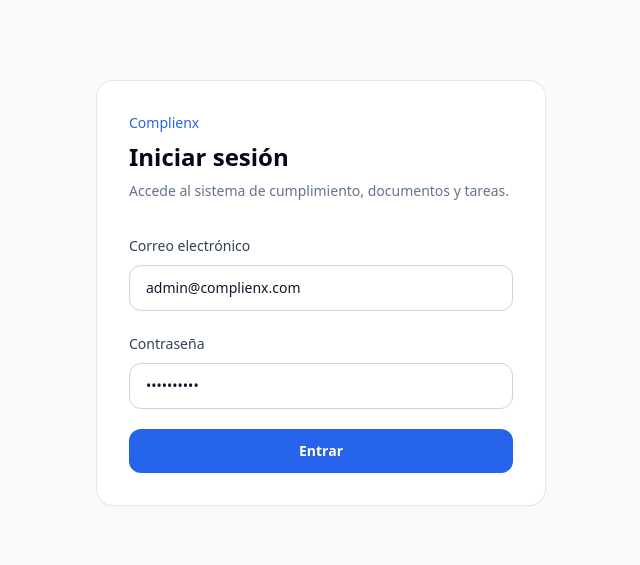
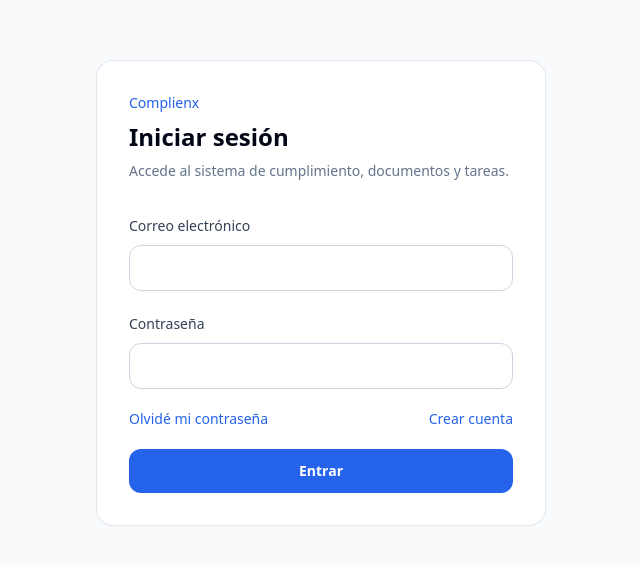
Before and after one commit to Poiuh547/complienx, a Next.js app in the folder frontend/: page / in a window 1280 px wide. Shown: the part 107-672 px from the top of the page, without its empty margins (319-959 px from the left). Built offline with nearby package versions, Linux system fonts and the light colour scheme; no server answers.

Commit message:
frontend: update login page for tenant auth

```diff
--- a/frontend/src/app/page.tsx
+++ b/frontend/src/app/page.tsx
@@ -1,11 +1,13 @@
 "use client";
 
+import Link from "next/link";
 import { useState } from "react";
 import { login } from "@/lib/api";
+import { saveAuthSession } from "@/lib/auth-storage";
 
 export default function LoginPage() {
-  const [email, setEmail] = useState("admin@complienx.com");
-  const [password, setPassword] = useState("admin12345");
+  const [email, setEmail] = useState("");
+  const [password, setPassword] = useState("");
   const [error, setError] = useState("");
   const [loading, setLoading] = useState(false);
 
@@ -16,8 +18,7 @@ export default function LoginPage() {
 
     try {
       const result = await login(email, password);
-      localStorage.setItem("complienx_token", result.token);
-      localStorage.setItem("complienx_user", JSON.stringify(result.user));
+      saveAuthSession(result);
       window.location.href = "/dashboard";
     } catch {
       setError("No se pudo iniciar sesión. Revisa tus datos.");
@@ -49,6 +50,7 @@ export default function LoginPage() {
               onChange={(event) => setEmail(event.target.value)}
               type="email"
               autoComplete="email"
+              required
             />
           </div>
 
@@ -63,7 +65,17 @@ export default function LoginPage() {
               onChange={(event) => setPassword(event.target.value)}
               type="password"
               autoComplete="current-password"
+              required
             />
+          </div>
+
+          <div className="flex items-center justify-between text-sm">
+            <Link className="font-medium text-blue-600 hover:text-blue-700" href="/forgot-password">
+              Olvidé mi contraseña
+            </Link>
+            <Link className="font-medium text-blue-600 hover:text-blue-700" href="/signup">
+              Crear cuenta
+            </Link>
           </div>
 
           {error ? <p className="rounded-xl bg-red-50 px-4 py-3 text-sm text-red-700">{error}</p> : null}
```
